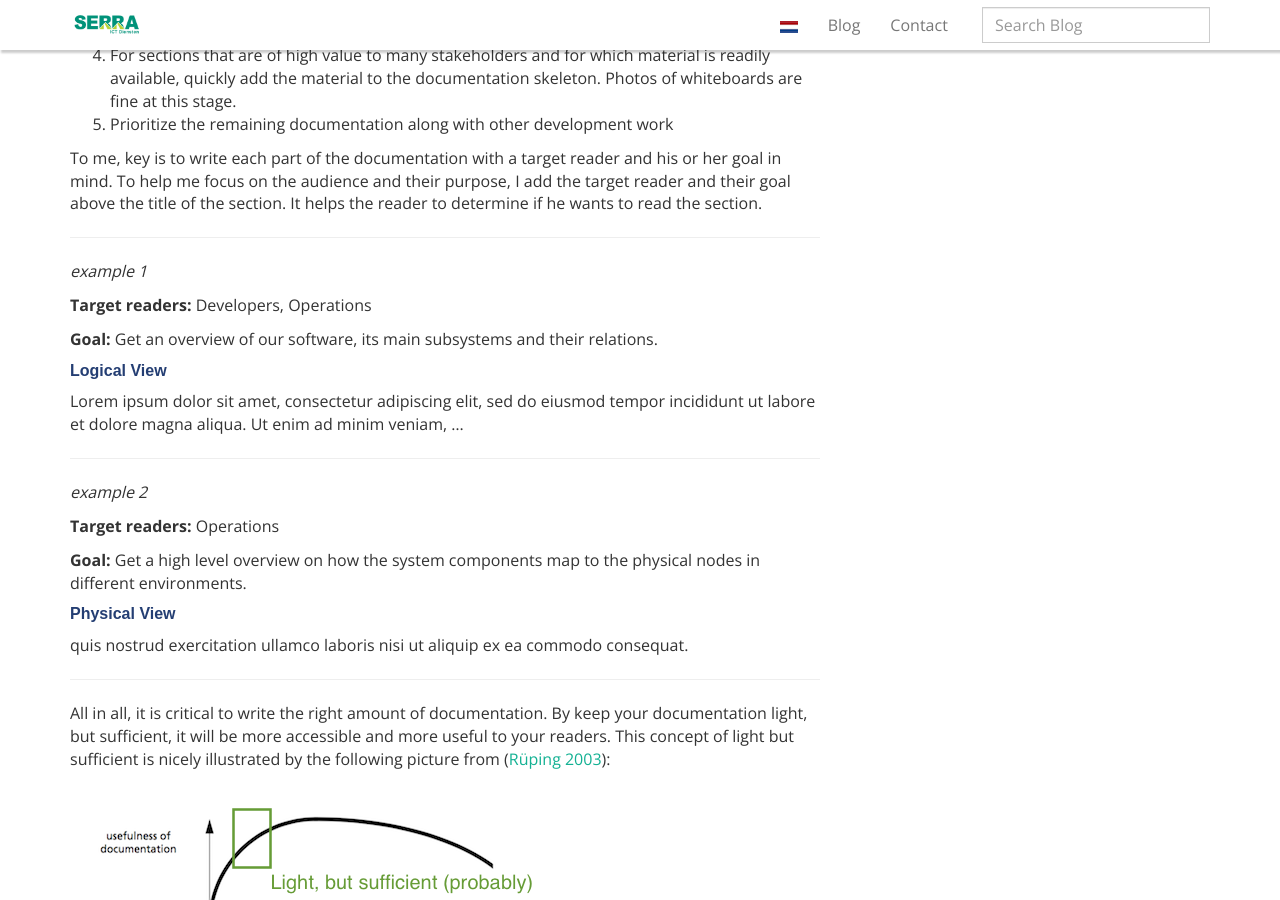
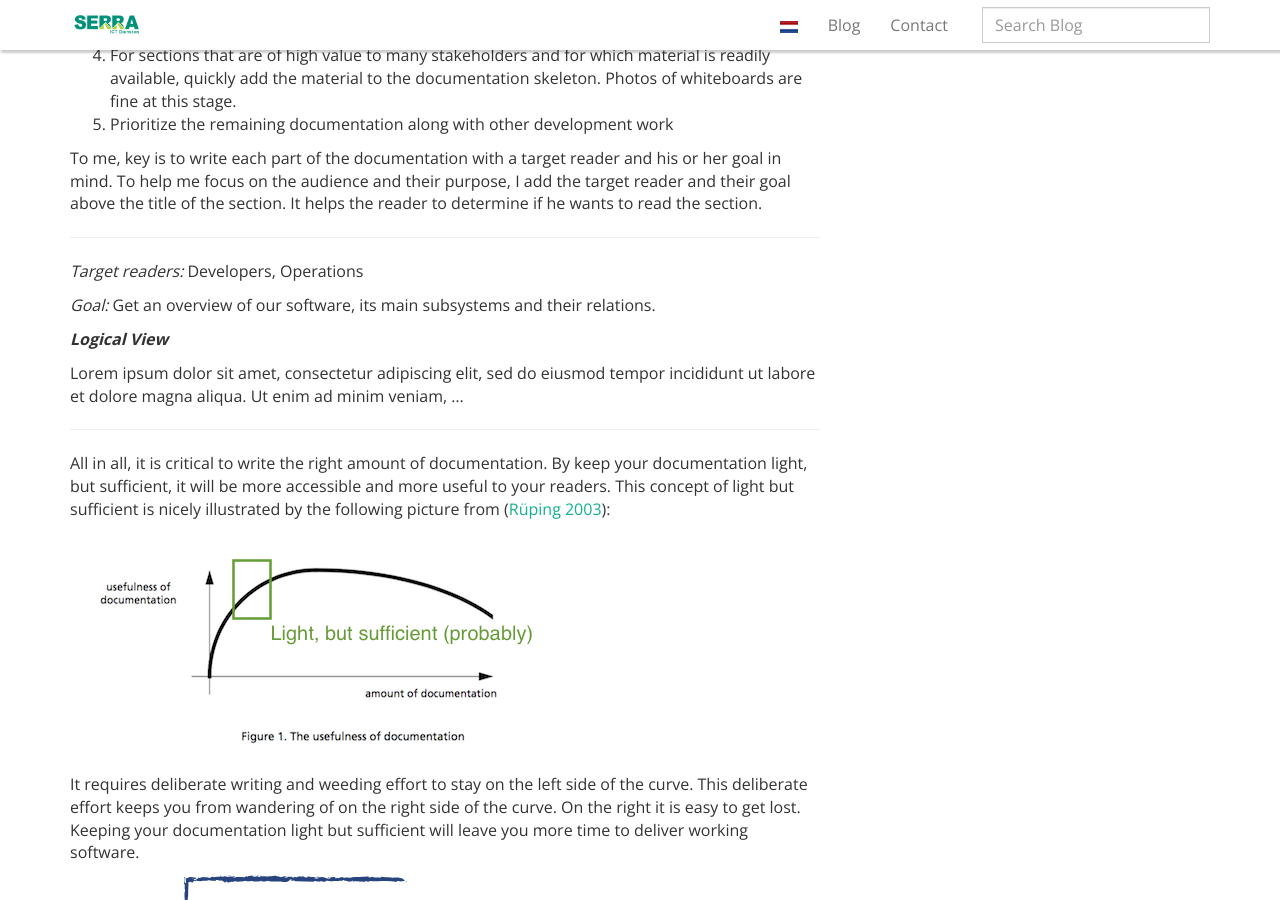
Before and after one commit to serraict/serraict.github.io, a Jekyll site: the page built from _posts/thoughts/2017-03-02-on-documentation.md, in a window 1280 px wide and 900 px high, scrolled down 1281 px. Built offline with Jekyll 4.4.1, drawn with Linux system fonts in a browser that asks for light colours; nearby versions of some CDN libraries; some web fonts are replaced; comment, search, counter and statistics services are not loaded.

Commit message:
Clean up further

```diff
--- a/_posts/thoughts/2017-03-02-on-documentation.md
+++ b/_posts/thoughts/2017-03-02-on-documentation.md
@@ -68,30 +68,17 @@ I add the target reader and their goal above the title of the section.
 It helps the reader to determine if he wants to read the section.
 
 ---
-*example 1*
 
-**Target readers:** Developers, Operations
+*Target readers:* Developers, Operations
 
-**Goal:** Get an overview of our software,
+*Goal:* Get an overview of our software,
 its main subsystems and their relations.
 
-##### Logical View
+***Logical View***
+
 Lorem ipsum dolor sit amet, consectetur adipiscing elit,
 sed do eiusmod tempor incididunt ut labore et dolore magna aliqua.
 Ut enim ad minim veniam, ...
-
----
-
-*example 2*
-
-**Target readers:** Operations
-
-**Goal:** Get a high level overview on how the
-system components map to the physical nodes in different environments.
-
-##### Physical View
-quis nostrud exercitation ullamco
-laboris nisi ut aliquip ex ea commodo consequat.
 
 ---
 
```
